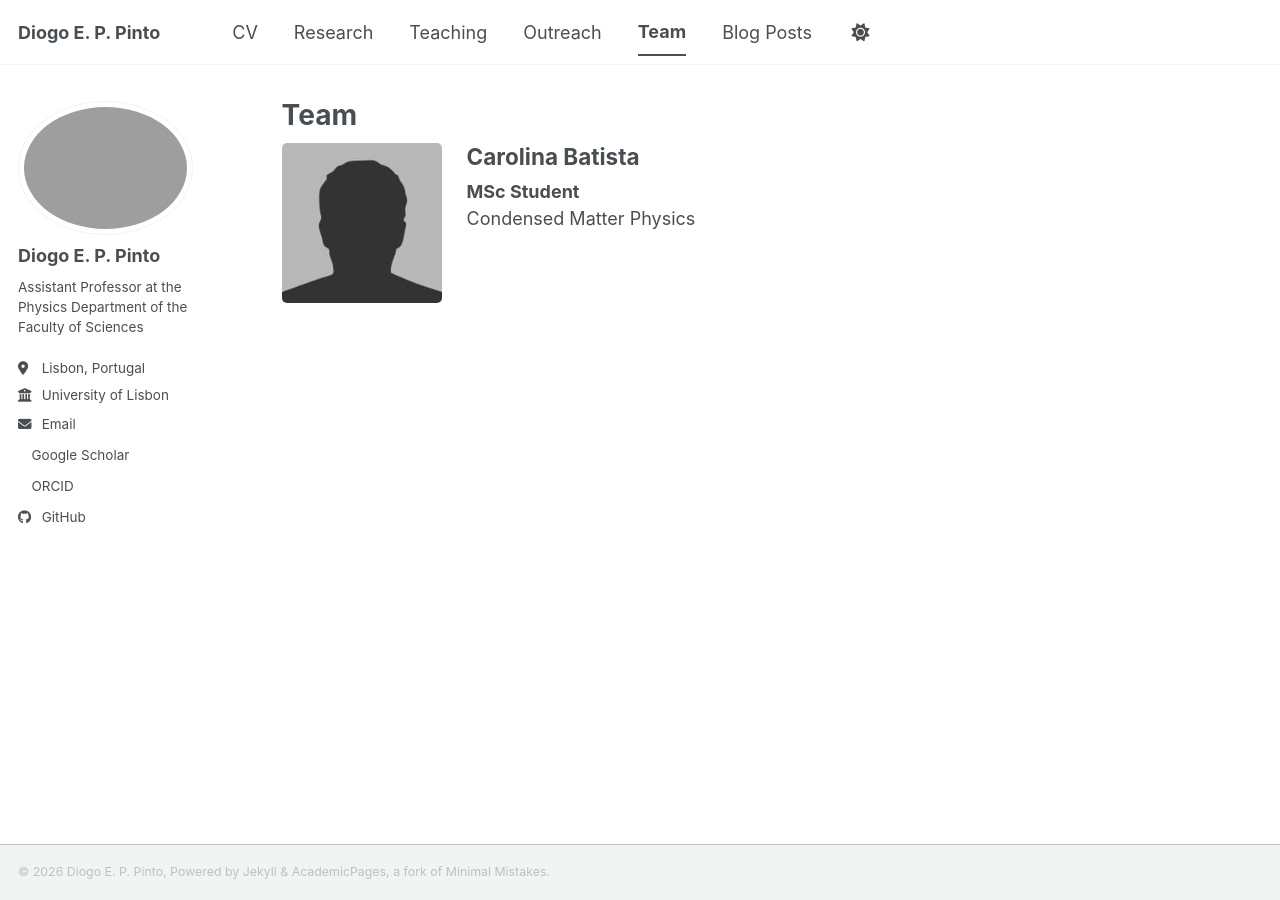
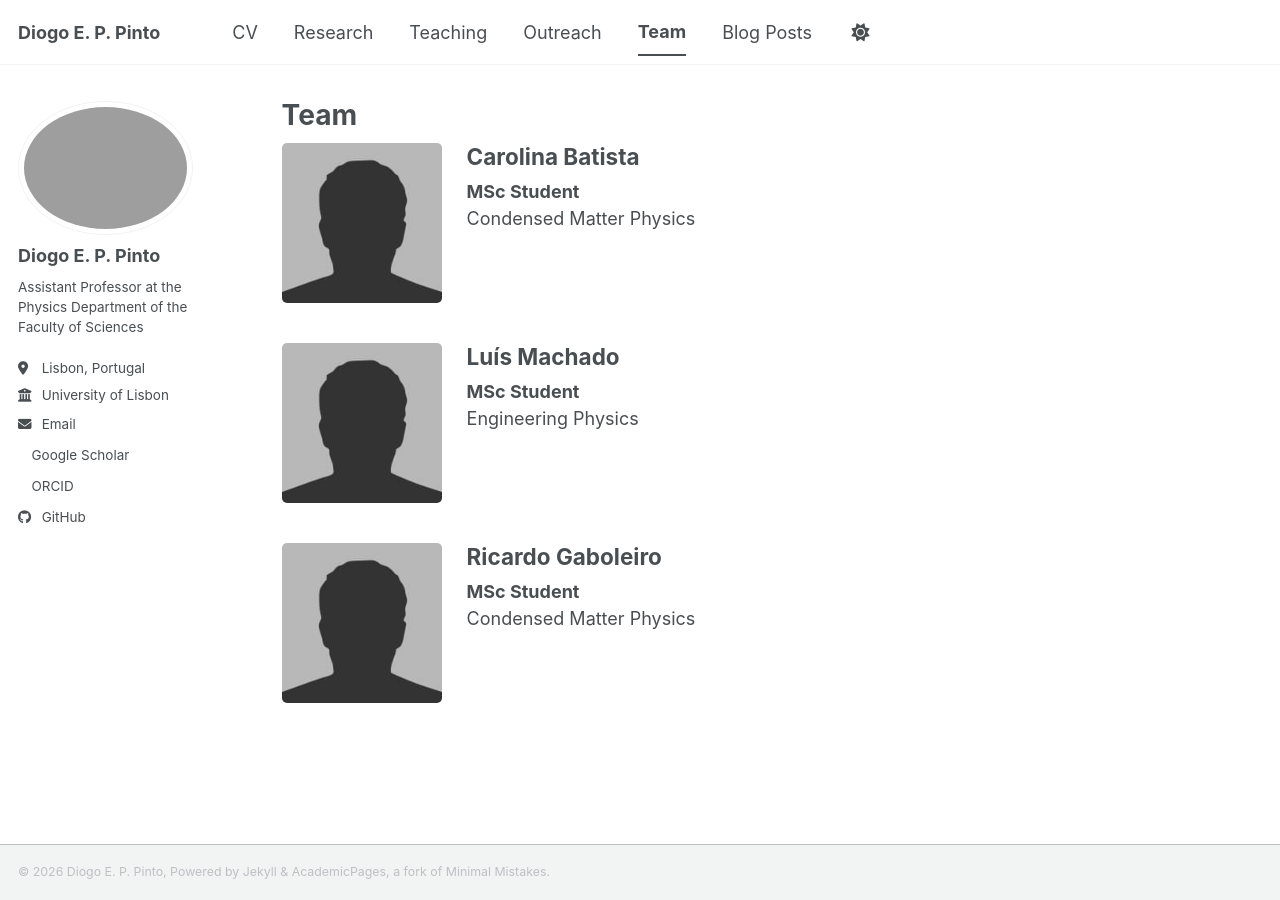
Before and after one commit to deppinto/deppinto.github.io, a Jekyll site: the page built from _pages/team.html, in a window 1280 px wide. Built offline with Jekyll 4.4.1, drawn with Linux system fonts in a browser that asks for light colours; a style sheet for code colours, icons or effects is not loaded.

Commit message:
Update team.html

```diff
--- a/_pages/team.html
+++ b/_pages/team.html
@@ -23,3 +23,41 @@ author_profile: true
   </div>
 
 </div>
+
+
+<div class="team-member">
+
+  <img src="/images/team/bio-photo.jpg"
+       alt="Luís Machado"
+       class="team-photo">
+
+  <div class="team-info">
+    <h2>Luís Machado</h2>
+
+    <p>
+      <strong>MSc Student</strong><br>
+      Engineering Physics
+    </p>
+
+  </div>
+
+</div>
+
+
+<div class="team-member">
+
+  <img src="/images/team/bio-photo.jpg"
+       alt="Ricardo Gaboleiro"
+       class="team-photo">
+
+  <div class="team-info">
+    <h2>Ricardo Gaboleiro</h2>
+
+    <p>
+      <strong>MSc Student</strong><br>
+      Condensed Matter Physics
+    </p>
+
+  </div>
+
+</div>
```
